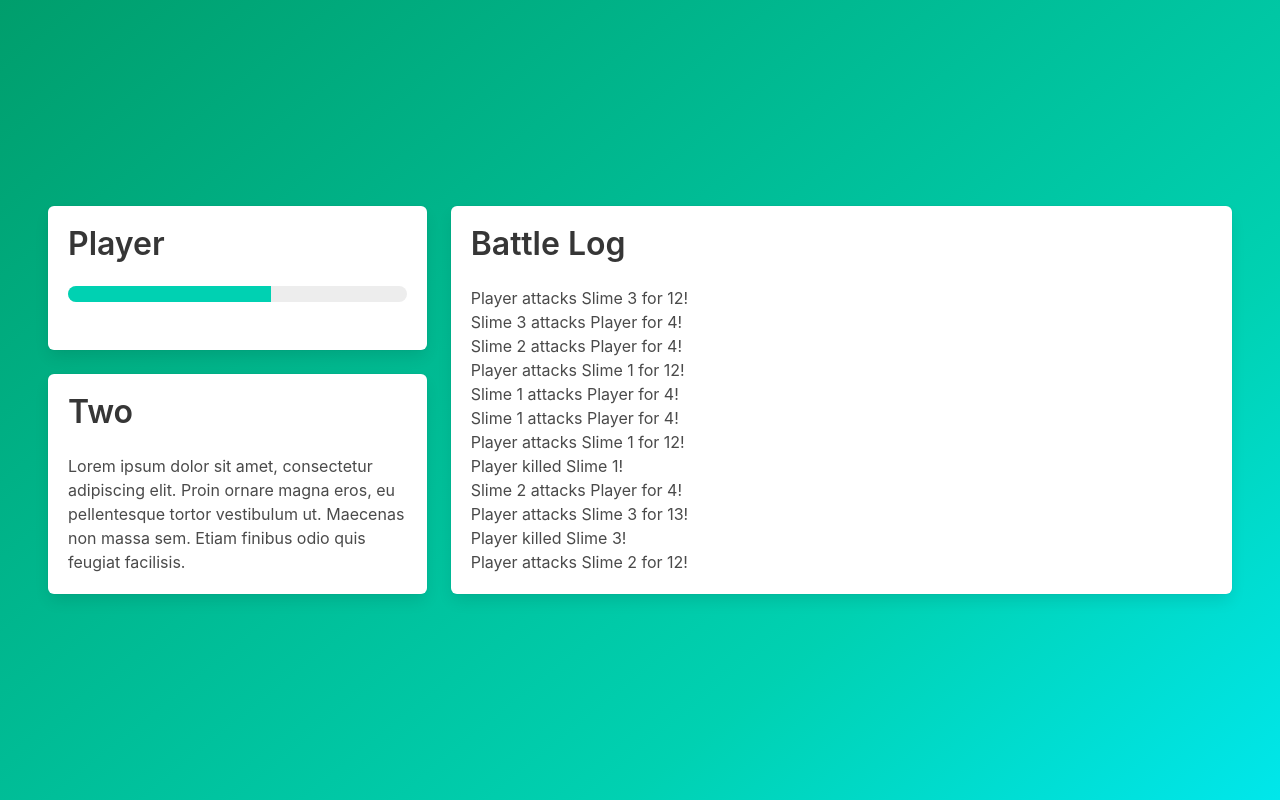
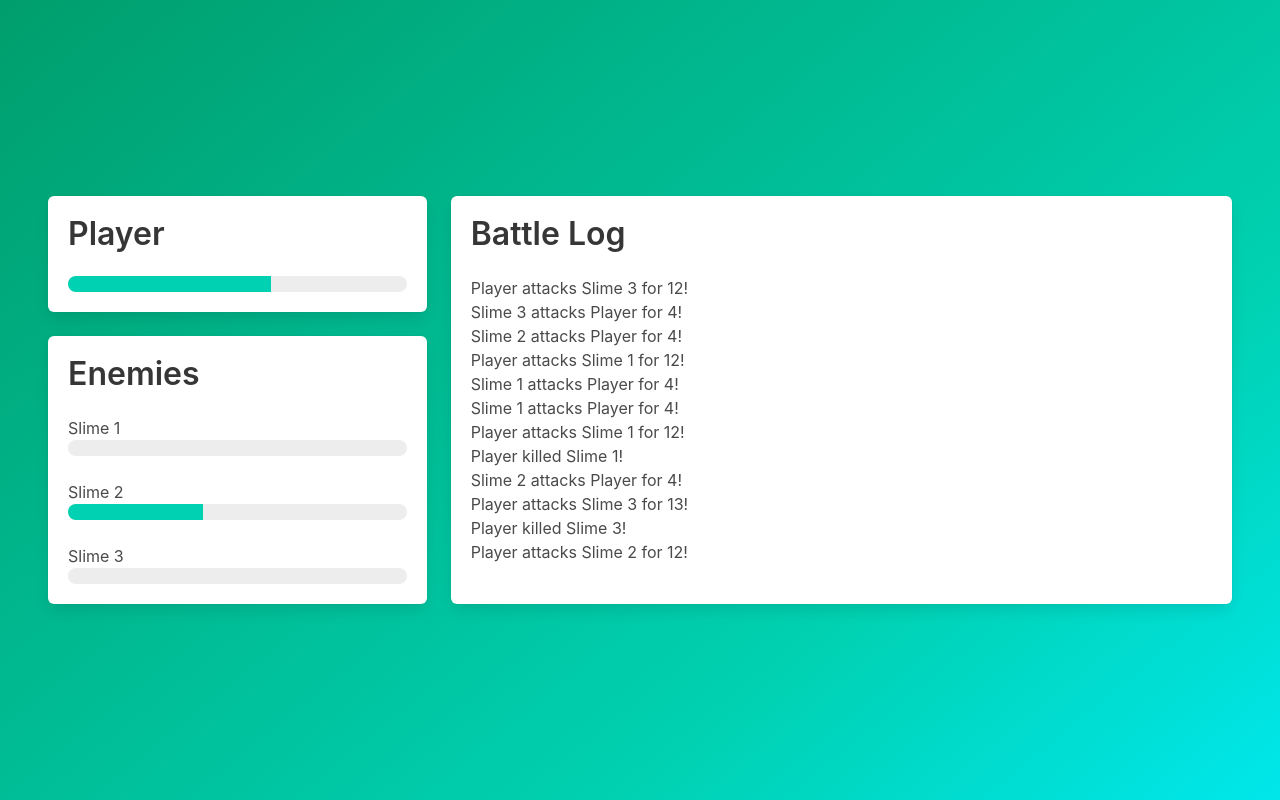
Before and after one commit to huuff/idle-rpg, a Vue app: page / in a window 1280 px wide. Built offline with nearby package versions, Linux system fonts and the light colour scheme.

Commit message:
showing enemy health bars

```diff
--- a/src/App.vue
+++ b/src/App.vue
@@ -8,8 +8,11 @@
           <actor-health :actor="player" />
         </div>
         <div class="tile is-child box">
-          <p class="title has-text-dark">Two</p>
-          <p>Lorem ipsum dolor sit amet, consectetur adipiscing elit. Proin ornare magna eros, eu pellentesque tortor vestibulum ut. Maecenas non massa sem. Etiam finibus odio quis feugiat facilisis.</p>
+          <p class="title has-text-dark">Enemies</p>
+          <template v-for="enemy in enemies" :key="enemy.name">
+            <span>{{enemy.name}}</span>
+            <actor-health :actor="enemy" />
+          </template>
         </div>
       </div>
       <div class="tile is-parent">
@@ -45,8 +48,14 @@ const player: Actor = reactive({
   actions: [ new BasicAttack() ]
 });
 
+const enemies = [
+  reactive(makeSlime(1)),
+  reactive(makeSlime(2)),
+  reactive(makeSlime(3)),
+];
+
 const battleLog = ref<string[]>([]);
-const battle = new Battle([ player ], [ makeSlime(1), makeSlime(2), makeSlime(3) ], battleLog);
+const battle = new Battle([ player ], enemies, battleLog);
 
 onMounted(() => battle.start())
 onUnmounted(() => battle.stop());
```
